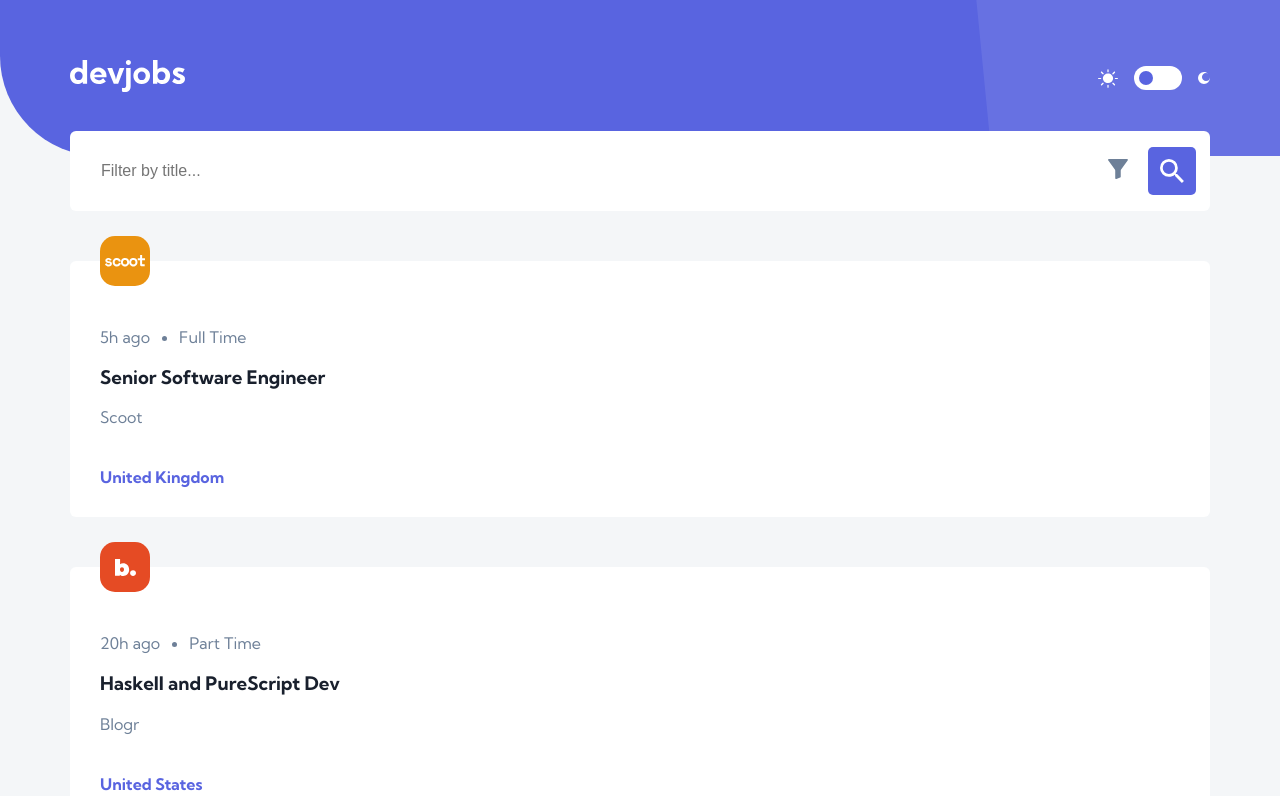
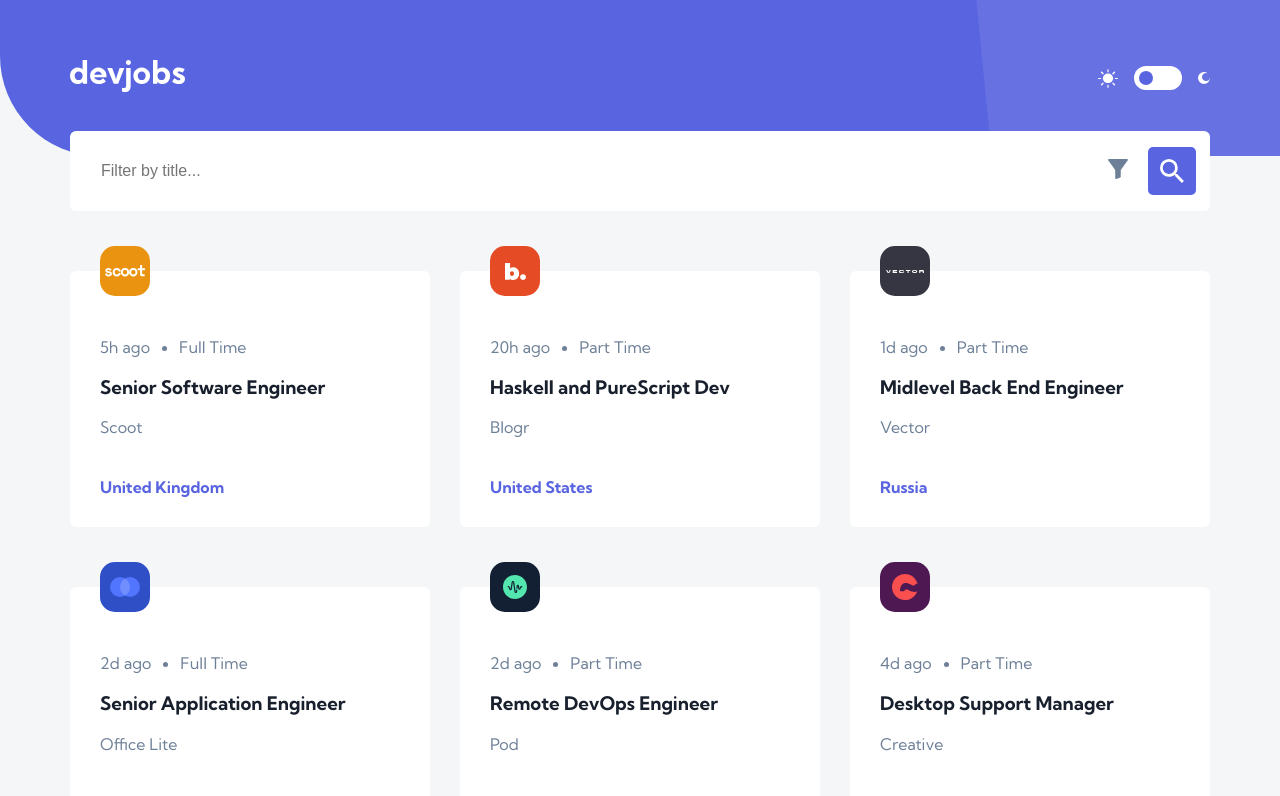
Before and after one commit to Joelynn94/devjobs-web-app, a React (Create React App) app: page / in a window 1280 px wide. Shown: the top 796 px of the page. Built offline with nearby package versions, Linux system fonts and the light colour scheme.

Commit message:
added grid container component, fixed button and checkbox colors

```diff
--- a/src/App.js
+++ b/src/App.js
@@ -1,14 +1,15 @@
 import { useEffect, useState } from 'react';
-import { BrowserRouter as Router } from 'react-router-dom';
+import { BrowserRouter as Router, Switch, Route } from 'react-router-dom';
+
 import Container from './components/Container/Container';
-
+import GridContainer from './components/GridContainer/GridContainer';
 import Header from './components/Header/Header';
 import Main from './components/Main/Main';
 import SearchBar from './components/SearchBar/SearchBar';
 import MobileSearchBar from './components/MobileSearchBar/MobileSearchBar';
 import JobCard from './components/JobCard/JobCard';
+import SkeletonJob from './skeletons/SkeletonJob';
 import './index.css';
-import SkeletonJob from './skeletons/SkeletonJob';
 
 function App() {
   const [darkTheme, setDarkTheme] = useState(
@@ -75,7 +76,9 @@ function App() {
         <Container>
           {/* if the screen width is tablet size or larger, show searchbar, anything less, show mobile searchbar */}
           {windowWidth >= 768 ? <SearchBar /> : <MobileSearchBar />}
-          {jobs && jobs.map((job) => <JobCard key={job.id} job={job} />)}
+          <GridContainer>
+            {jobs && jobs.map((job) => <JobCard key={job.id} job={job} />)}
+          </GridContainer>
           {isLoading && <SkeletonJob />}
         </Container>
       </Main>
--- a/src/components/Button/Button.css
+++ b/src/components/Button/Button.css
@@ -36,7 +36,7 @@
 
 .btn--primary {
   background-color: var(--primary);
-  color: var(--secondary-button-background);
+  color: var(--light-button-text);
 }
 
 .btn--primary:hover {
--- a/src/components/Container/Container.css
+++ b/src/components/Container/Container.css
@@ -1,6 +1,6 @@
 .ui-container {
-  padding-right: 15px;
-  padding-left: 15px;
+  padding-right: var(--spacing-xs);
+  padding-left: var(--spacing-xs);
   margin-right: auto;
   margin-left: auto;
 }
@@ -14,6 +14,8 @@
 @media (min-width: 768px) {
   .ui-container {
     max-width: 720px;
+    padding-right: var(--spacing-sm);
+    padding-left: var(--spacing-sm);
   }
 }
 
--- a/src/components/FilterCheckbox/FilterCheckbox.css
+++ b/src/components/FilterCheckbox/FilterCheckbox.css
@@ -26,13 +26,13 @@
   position: absolute;
   height: 20px;
   width: 20px;
-  background-color: #e7e8e9;
+  background-color: var(--checkmark-background);
   border-radius: 4px;
 }
 
 /* On mouse-over, add a light purple background color */
 .ui-checkbox:hover input ~ .ui-checkbox--checkmark {
-  background-color: #d5d8f7;
+  background-color: var(--checkmark-background-hover);
 }
 
 /* When the checkbox is checked, add a dark purple background */
--- /dev/null
+++ b/src/components/GridContainer/GridContainer.css
@@ -0,0 +1,20 @@
+.ui-grid-container {
+  display: grid;
+  gap: var(--spacing-lg);
+  grid-template-columns: 1fr;
+  margin-top: var(--spacing-xl);
+}
+
+@media (min-width: 768px) {
+  .ui-grid-container {
+    gap: var(--spacing-lg) var(--spacing-xs);
+    grid-template-columns: repeat(2, 1fr);
+  }
+}
+
+@media (min-width: 1200px) {
+  .ui-grid-container {
+    gap: var(--spacing-xl) var(--spacing-sm);
+    grid-template-columns: repeat(3, 1fr);
+  }
+}
--- /dev/null
+++ b/src/components/GridContainer/GridContainer.js
@@ -0,0 +1,9 @@
+import React from 'react';
+
+import './GridContainer.css';
+
+const GridContainer = ({ children }) => {
+  return <div className='ui-grid-container'>{children}</div>;
+};
+
+export default GridContainer;
--- a/src/components/JobCard/JobCard.css
+++ b/src/components/JobCard/JobCard.css
@@ -4,7 +4,7 @@
   border-radius: 6px;
   padding: var(--spacing-lg) var(--spacing-sm) var(--spacing-sm)
     var(--spacing-sm);
-  margin: var(--spacing-lg) auto;
+  text-decoration: none;
 }
 
 .job-card__top {
--- a/src/components/JobCard/JobCard.js
+++ b/src/components/JobCard/JobCard.js
@@ -1,10 +1,11 @@
 import React from 'react';
+import { Link } from 'react-router-dom';
 
 import './JobCard.css';
 
 const JobCard = ({ job }) => {
   return (
-    <div className='job-card'>
+    <Link to={`job/${job.id}`} className='job-card'>
       <div
         className='job-card__top'
         style={{ backgroundColor: `${job.logoBackground}` }}
@@ -23,7 +24,7 @@ const JobCard = ({ job }) => {
       <div className='job-card__footer'>
         <h4 className='job-card__location'>{job.location}</h4>
       </div>
-    </div>
+    </Link>
   );
 };
 
--- a/src/index.css
+++ b/src/index.css
@@ -20,6 +20,7 @@
   --line-height-h4: 1.125rem;
 
   /* Basic spacing */
+  --spacing-xs: 1rem;
   --spacing-sm: 1.875rem;
   --spacing-md: 2.5rem;
   --spacing-lg: 3.125rem;
@@ -45,8 +46,11 @@
   --light-background: #ffffff;
   --button-background: #5964e0;
   --button-hover: #939bf4;
+  --light-button-text: #ffffff;
   --secondary-button-background: #eef0fc;
   --secondary-button-hover: #c5c9f4;
+  --checkmark-background: #fdfdfd;
+  --checkmark-background-hover: #d5d8f7;
   --tertiary: #9daec2;
   --tertiary-accent: #6e8098;
   --danger: #ff293b;
@@ -66,8 +70,11 @@
   --light-background: #19202d;
   --button-background: #5964e0;
   --button-hover: #939bf4;
+  --light-button-text: #ffffff;
   --secondary-button-background: #303642;
   --secondary-button-hover: #696e76;
+  --checkmark-background: #313743;
+  --checkmark-background-hover: #3d4453;
   --tertiary: #9daec2;
   --tertiary-accent: #6e8098;
   --danger: #ff293b;
```
Also changed, not shown: 1 other file (tests, documents, lock files or other folders).
